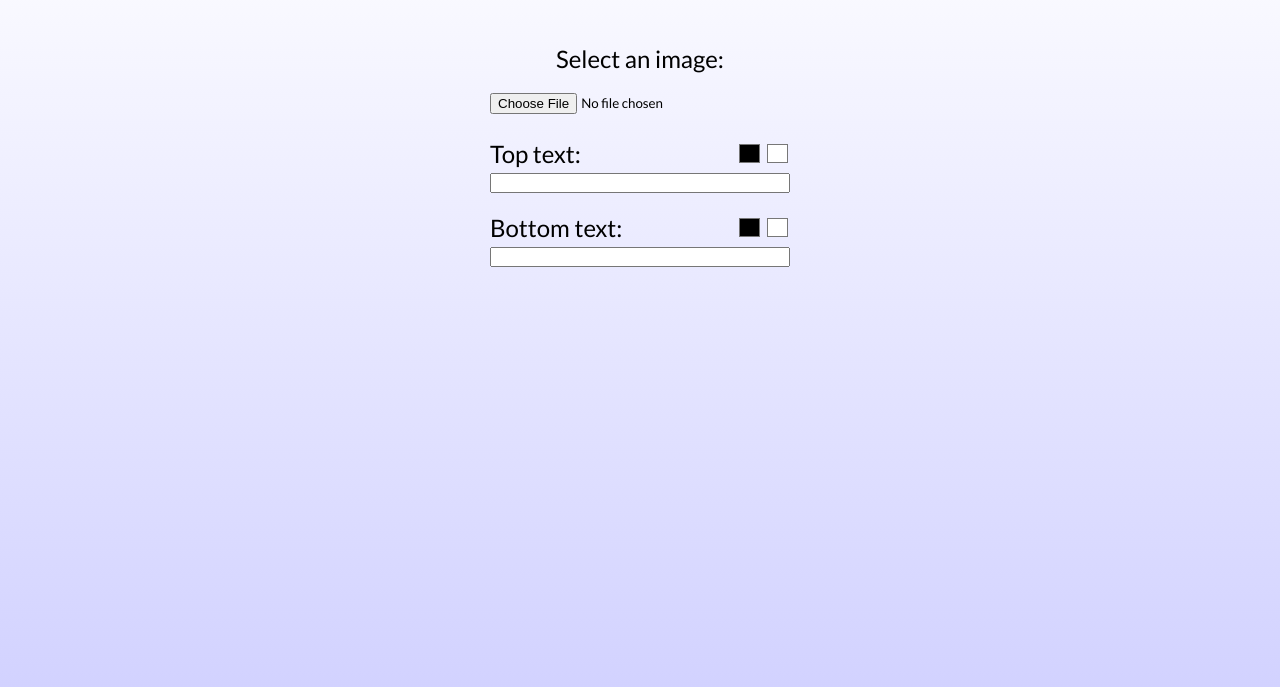
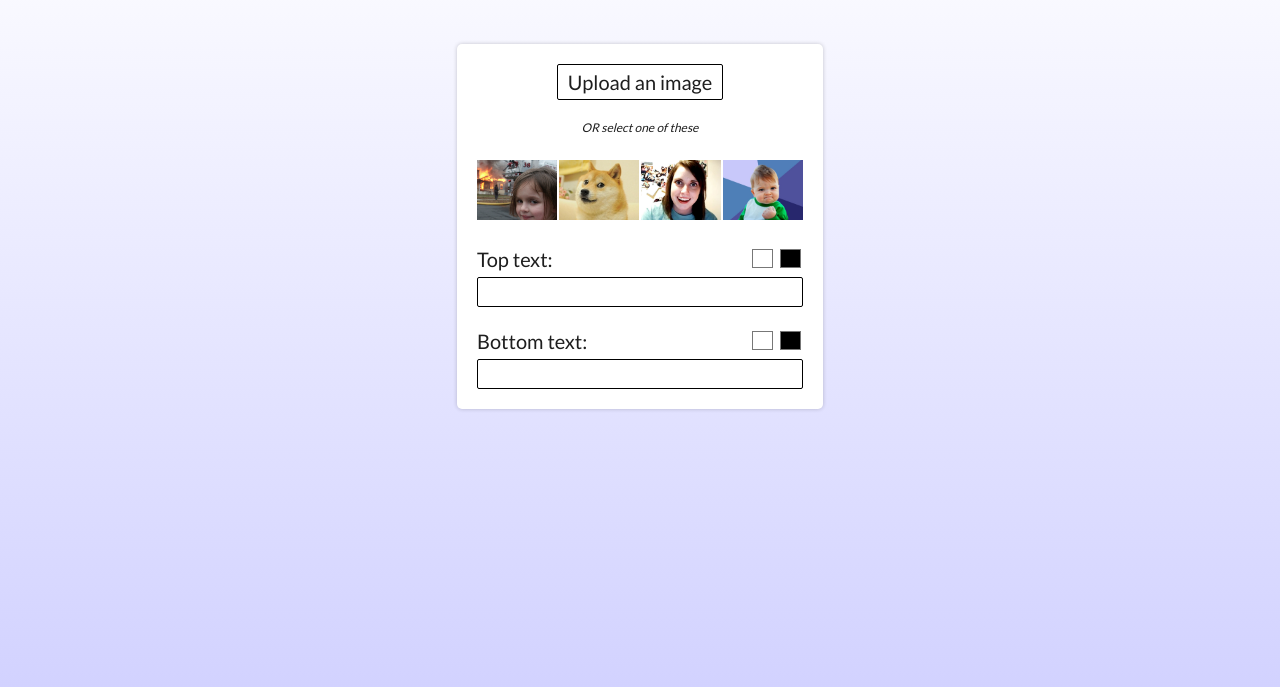
Before and after one commit to limapaulobsb/meme-generator, a website: page src/index.html in a window 1280 px wide. Shown: the part 113-800 px from the top of the page. Drawn offline with Linux system fonts and the light colour scheme.

Commit message:
Add background templates

```diff
--- a/src/index.html
+++ b/src/index.html
@@ -13,23 +13,54 @@
     </header>
     <main>
       <form>
-        <label for="image-input">Select an image:</label>
         <div>
           <input type="file" id="image-input" accept="image/*" />
+          <label for="image-input" class="pseudo-button">Upload an image</label>
+          <span>OR select one of these</span>
+        </div>
+        <div>
+          <img
+            src="./assets/disaster-girl.jpg"
+            class="example-image"
+            role="button"
+            tabindex="0"
+            alt="Meme background"
+          />
+          <img
+            src="./assets/doge.jpg"
+            class="example-image"
+            role="button"
+            tabindex="0"
+            alt="Meme background"
+          />
+          <img
+            src="./assets/overly-attached-gf.jpg"
+            class="example-image"
+            role="button"
+            tabindex="0"
+            alt="Meme background"
+          />
+          <img
+            src="./assets/success-kid.jpg"
+            class="example-image"
+            role="button"
+            tabindex="0"
+            alt="Meme background"
+          />
         </div>
         <div>
           <label for="top-text-input">Top text:</label>
           <div>
+            <input type="color" value="#ffffff" />
             <input type="color" />
-            <input type="color" value="#ffffff" />
           </div>
         </div>
         <input type="text" id="top-text-input" />
         <div>
           <label for="bottom-text-input">Bottom text:</label>
           <div>
+            <input type="color" value="#ffffff" />
             <input type="color" />
-            <input type="color" value="#ffffff" />
           </div>
         </div>
         <input type="text" id="bottom-text-input" />
--- a/src/script.js
+++ b/src/script.js
@@ -1,8 +1,12 @@
+// Project also inspired by this great video on dcode YouTube channel
+// https://www.youtube.com/watch?v=io5FcMAdLyQ
+
 // =====> Start Global Variables <=====
 
 const imageInput = document.getElementById('image-input');
 const topTextInput = document.getElementById('top-text-input');
 const bottomTextInput = document.getElementById('bottom-text-input');
+const exampleImages = document.querySelectorAll('.example-image');
 const colorInputs = document.querySelectorAll('input[type="color"]');
 const canvasElement = document.querySelector('canvas');
 const ctx = canvasElement.getContext('2d');
@@ -31,18 +35,24 @@ function updateCanvas() {
   ctx.textAlign = 'center';
 
   // Add top text
-  ctx.fillStyle = colorInputs[1].value;
-  ctx.strokeStyle = colorInputs[0].value;
+  ctx.fillStyle = colorInputs[0].value;
+  ctx.strokeStyle = colorInputs[1].value;
   ctx.textBaseline = 'top';
   ctx.strokeText(topText, width / 2, yOffset);
   ctx.fillText(topText, width / 2, yOffset);
 
   // Add bottom text
-  ctx.fillStyle = colorInputs[3].value;
-  ctx.strokeStyle = colorInputs[2].value;
+  ctx.fillStyle = colorInputs[2].value;
+  ctx.strokeStyle = colorInputs[3].value;
   ctx.textBaseline = 'bottom';
   ctx.strokeText(bottomText, width / 2, height - yOffset);
   ctx.fillText(bottomText, width / 2, height - yOffset);
+}
+
+function loadImage(source) {
+  imageElement = document.createElement('img');
+  imageElement.src = source;
+  imageElement.addEventListener('load', updateCanvas, { once: true });
 }
 
 // =====> End Function Declarations <=====
@@ -50,13 +60,20 @@ function updateCanvas() {
 
 window.onload = () => {
   imageInput.addEventListener('change', () => {
-    imageElement = document.createElement('img');
-    imageElement.src = URL.createObjectURL(imageInput.files[0]);
-    imageElement.addEventListener('load', updateCanvas, { once: true });
+    const source = URL.createObjectURL(imageInput.files[0]);
+    loadImage(source);
   });
 
+  topTextInput.addEventListener('input', updateCanvas);
   bottomTextInput.addEventListener('input', updateCanvas);
-  topTextInput.addEventListener('input', updateCanvas);
+
+  exampleImages.forEach((el) => {
+    el.addEventListener('click', () => loadImage(el.src));
+    el.addEventListener('keyup', ({ key }) => {
+      if (key === 'Enter') loadImage(el.src);
+    });
+  });
+
   colorInputs.forEach((el) => el.addEventListener('input', updateCanvas));
 };
 
--- a/src/style.css
+++ b/src/style.css
@@ -8,24 +8,19 @@
 
 body {
   background-image: linear-gradient(to bottom, white, rgb(210 210 255));
+  color: rgb(30 30 30);
   font-family: 'Lato', sans-serif;
   min-height: 100vh;
 }
 
 canvas {
-  margin: 40px 0;
+  margin: 40px 0 10px;
 }
 
 header {
   font-size: 1.5rem;
   padding: 40px 0 60px;
   text-align: center;
-}
-
-input[type='file'],
-input[type='text'] {
-  font-family: inherit;
-  width: 300px;
 }
 
 input[type='color'] {
@@ -35,8 +30,31 @@ input[type='color'] {
   width: 25px;
 }
 
+input[type='file'] {
+  display: none;
+}
+
+input[type='text'] {
+  border: 1px solid black;
+  border-radius: 2px;
+  font-family: inherit;
+  font-size: 1rem;
+  height: 30px;
+  padding: 0 5px;
+  width: 100%;
+}
+
 label {
-  font-size: 1.5rem;
+  font-size: 1.25rem;
+}
+
+label.pseudo-button {
+  border: 1px solid black;
+  border-radius: 2px;
+  cursor: pointer;
+  justify-self: center;
+  margin-bottom: 20px;
+  padding: 5px 10px;
 }
 
 main {
@@ -47,8 +65,12 @@ main {
 
 form {
   align-items: center;
+  background-color: white;
+  border-radius: 5px;
+  box-shadow: 0 0 4px 0 rgba(0 0 0 / 20%);
   display: flex;
   flex-direction: column;
+  padding: 20px;
 }
 
 form > div {
@@ -59,11 +81,34 @@ form > div {
   width: 100%;
 }
 
+form > div:first-child {
+  flex-direction: column;
+  justify-content: center;
+  margin-top: 0;
+}
+
+span {
+  font-size: 0.75rem;
+  font-style: italic;
+}
+
+.example-image {
+  cursor: pointer;
+  height: 60px;
+  margin-right: 2px;
+  object-fit: cover;
+  width: 80px;
+}
+
+.example-image:last-child {
+  margin-right: 0;
+}
+
 .github-logo-container {
   align-items: center;
   background-color: white;
   border-radius: 50%;
-  box-shadow: 0 0 4px 0 rgba(0 0 0 / 25%);
+  box-shadow: 0 0 4px 0 rgba(0 0 0 / 20%);
   cursor: pointer;
   display: flex;
   height: 60px;
@@ -76,7 +121,7 @@ form > div {
 }
 
 .github-logo-container:hover {
-  box-shadow: 0 0 4px 0 rgba(0 0 0 / 50%);
+  box-shadow: 0 0 4px 0 rgba(0 0 0 / 40%);
   top: 20px;
 }
 
```
Also changed, not shown: src/assets/disaster-girl.jpg (added), src/assets/doge.jpg (added), src/assets/overly-attached-gf.jpg (added), src/assets/success-kid.jpg (added).
